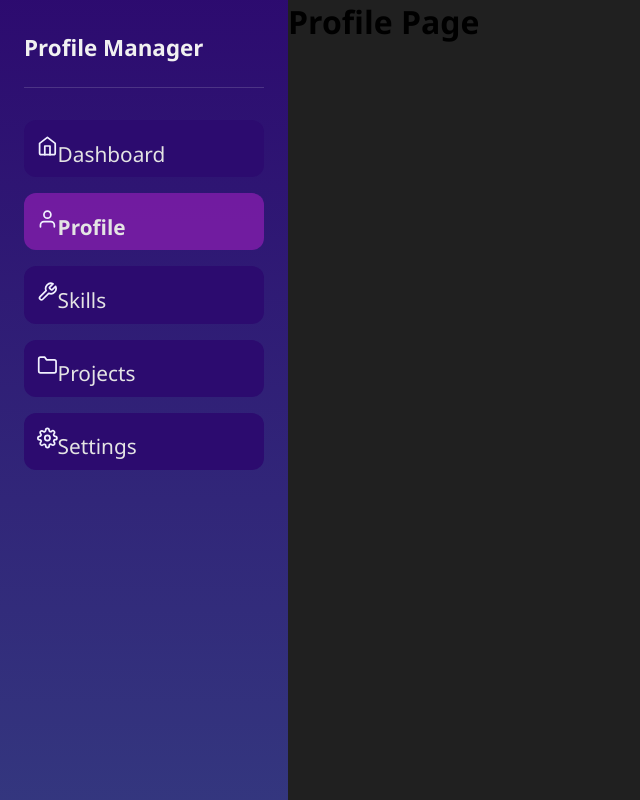
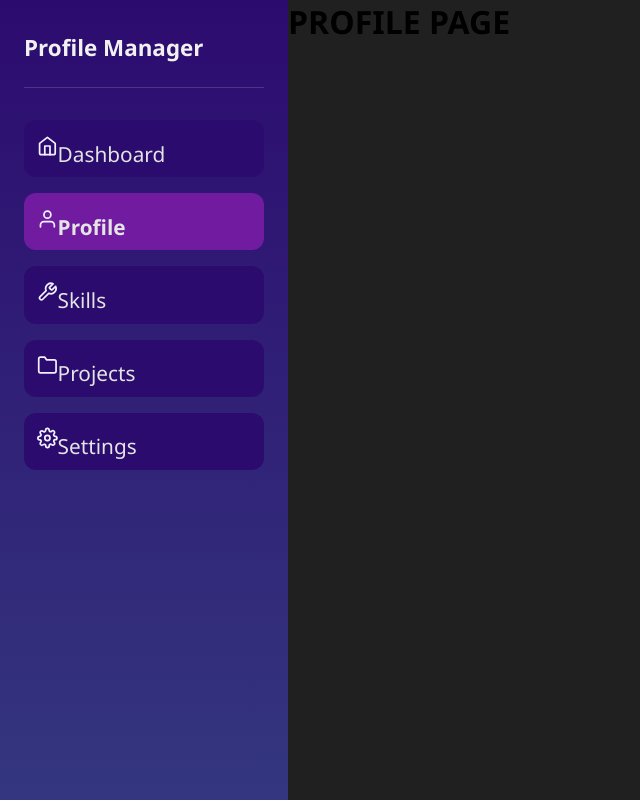
Before and after one commit to tinsaetemesgen/personal-profile-manager, a React (Vite) app: page /profile in a window 1280 px wide. Shown: the whole page, without its empty margins (0-640 px from the left). Built offline with nearby package versions, Linux system fonts and the light colour scheme.

Commit message:
Update Profile.jsx

```diff
--- a/src/Components/Profile/Profile.jsx
+++ b/src/Components/Profile/Profile.jsx
@@ -1,5 +1,5 @@
 function Profile() {
-  return <h1>Profile Page</h1>;
+  return <h1>PROFILE PAGE</h1>;
 }
 
 export default Profile;
```
